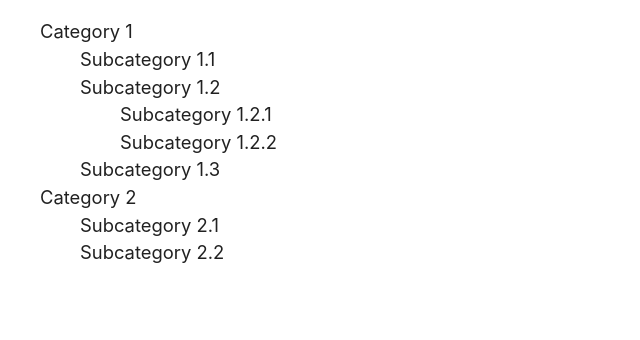
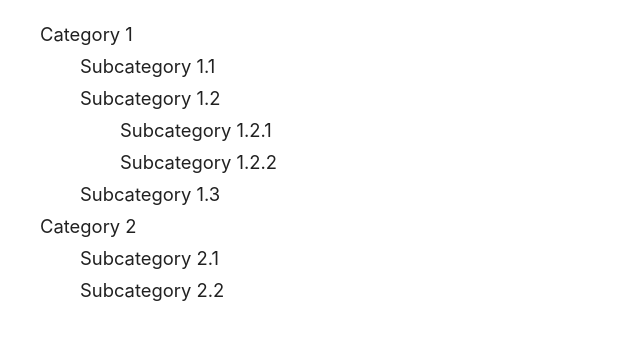
Before and after one commit to butavicius/pojstwfvjl, a React (Create React App) app: page / in a window 1280 px wide. Shown: the top 340 px of the page, without its empty margins (0-640 px from the left). Built offline with nearby package versions, Linux system fonts and the light colour scheme.

Commit message:
Implement add category button

```diff
--- /dev/null
+++ b/src/components/AddButton.tsx
@@ -0,0 +1 @@
+export default function AddButton() {}
--- a/src/components/Categories.module.css
+++ b/src/components/Categories.module.css
@@ -1,3 +1,7 @@
+.container {
+}
+
 .categories li {
     list-style: none;
+    display: block;
 }
--- a/src/components/Categories.tsx
+++ b/src/components/Categories.tsx
@@ -15,6 +15,7 @@ export default function Categories() {
   const categories = categoriesById.root.childIds;
 
   return (
+    <div className={styles.container}>
       <ul className={styles.categories}>
         {categories.map((id) => (
           <CategoryTree
@@ -25,5 +26,6 @@ export default function Categories() {
           />
         ))}
       </ul>
+    </div>
   );
 }
--- /dev/null
+++ b/src/components/CategoryTree.module.css
@@ -0,0 +1,35 @@
+.container {
+    display: flex;
+    flex-shrink: 0;
+    white-space: nowrap;
+    gap: 0.5rem;
+    align-items: center;
+    height: 2rem;
+}
+
+.plusIcon {
+    width: 2rem;
+    height: 2rem;
+    cursor: pointer;
+    color: gray;
+}
+
+.plusIcon:hover {
+    color:white
+}
+
+.backdrop {
+    position: absolute;
+    top: 0;
+    left: 0;
+    width: 100%;
+    height: 100%;
+    background-color: black;
+    opacity: 0.4;
+    z-index: 1
+}
+
+.input {
+    position: relative;
+    z-index: 9999
+}
--- a/src/components/CategoryTree.tsx
+++ b/src/components/CategoryTree.tsx
@@ -1,4 +1,7 @@
 import { CategoryTreeState } from "../category-tree/types";
+import { useState } from "react";
+import styles from "./CategoryTree.module.css";
+import { ReactComponent as PlusIcon } from "../svg/plus.svg";
 
 type Props = {
   categoriesById: CategoryTreeState;
@@ -7,11 +10,43 @@ type Props = {
 };
 
 export default function CategoryTree({ categoriesById, id, parentId }: Props) {
+  const [isHovered, setIsHovered] = useState(false);
+  const [isAdding, setIsAdding] = useState(false);
+
   const category = categoriesById[id];
+
+  const handleAddCategory = () => {
+    setIsAdding(true);
+  };
+
+  const handleSubmit = () => {
+    alert("submitting");
+    setIsAdding(false);
+  };
+
+  const handleKeyDown: React.KeyboardEventHandler = (e) => {
+    if (e.key === "Escape") {
+      setIsAdding(false);
+      setIsHovered(false);
+    }
+  };
+
   return (
     <>
-      <li>{category.name}</li>
-      {category.childIds.length > 0 && (
+      <li
+        onMouseEnter={() => setIsHovered(true)}
+        onMouseLeave={() => setIsHovered(false)}
+      >
+        <div className={styles.container}>
+          {category.name}
+          {isHovered && !isAdding && (
+            <PlusIcon className={styles.plusIcon} onClick={handleAddCategory} />
+          )}
+        </div>
+      </li>
+
+      {/*Recursively render children*/}
+      {(category.childIds.length > 0 || isAdding) && (
         <ul>
           {category.childIds.map((id) => (
             <CategoryTree
@@ -21,6 +56,25 @@ export default function CategoryTree({ categoriesById, id, parentId }: Props) {
               parentId={category.id}
             />
           ))}
+          <li>
+            {isAdding && (
+              <>
+                {/*Prevents other category labels from being interactive*/}
+                <div className={styles.backdrop}></div>
+                <form
+                  onSubmit={handleSubmit}
+                  className={styles.input}
+                  onKeyDown={handleKeyDown}
+                >
+                  <input
+                    autoFocus
+                    type={"text"}
+                    onBlur={() => setIsAdding(false)}
+                  />
+                </form>
+              </>
+            )}
+          </li>
         </ul>
       )}
     </>
```
Also changed, not shown: src/svg/plus.svg (added). Lines whose indentation alone changed are shown as unchanged.
